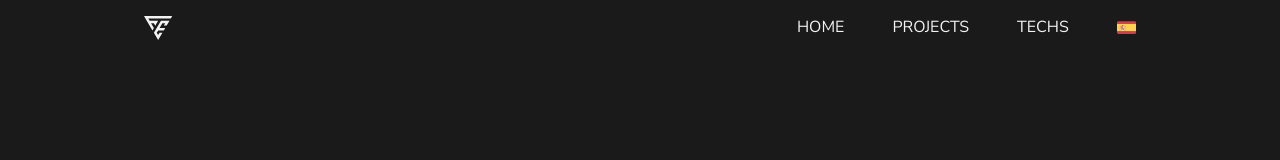
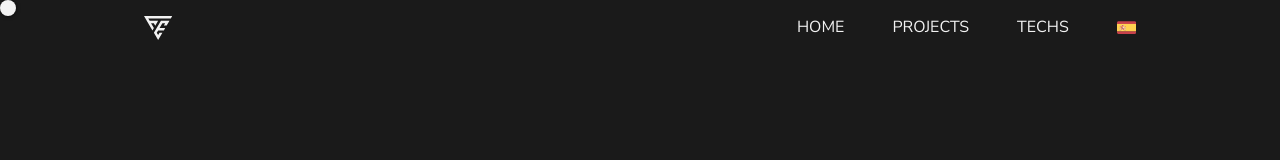
Before and after one commit to GoorezyEST/Portfolio-V.3.0, a Next.js app: page /freelance/cardo-audiovisual in a window 1280 px wide. Shown: the top 160 px of the page. Built offline with nearby package versions, Linux system fonts and the light colour scheme.

Commit message:
Added a custom cursor

```diff
--- /dev/null
+++ b/app/components/units/Cursor.jsx
@@ -0,0 +1,23 @@
+import React, { useEffect, useRef } from "react";
+import gsap from "gsap";
+
+function Cursor() {
+  const cursorRef = useRef(null);
+
+  useEffect(() => {
+    const onMouseMove = (e) => {
+      const { clientX, clientY } = e;
+      gsap.set(cursorRef.current, { x: clientX, y: clientY });
+    };
+
+    document.addEventListener("mousemove", onMouseMove);
+
+    return () => {
+      document.removeEventListener("mousemove", onMouseMove);
+    };
+  }, []);
+
+  return <div ref={cursorRef} className="custom_cursor"></div>;
+}
+
+export default Cursor;
--- a/contexts/LoadingScreen.js
+++ b/contexts/LoadingScreen.js
@@ -5,6 +5,7 @@ import { useGlobal } from "./GlobalContext";
 import { AnimatePresence, motion } from "framer-motion";
 import LogoIcon from "@/app/components/icons/LogoIcon";
 import Lenis from "@studio-freight/lenis";
+import Cursor from "@/app/components/units/Cursor";
 
 function LoadingScreen({ children }) {
   const { isHydrated } = useGlobal();
@@ -38,6 +39,7 @@ function LoadingScreen({ children }) {
 
   return (
     <>
+      <Cursor />
       <AnimatePresence mode="wait">
         {isHydrated && (
           <motion.div
--- a/styles/globals.css
+++ b/styles/globals.css
@@ -2,6 +2,7 @@
   padding: 0;
   margin: 0;
   box-sizing: border-box;
+  cursor: none;
 }
 
 :root {
@@ -88,7 +89,7 @@ body::-webkit-scrollbar {
   color: var(--white);
   line-height: calc(36px * 1.2);
   text-align: center;
-  cursor: default;
+  cursor: none;
   user-select: none;
 }
 
@@ -98,8 +99,26 @@ body::-webkit-scrollbar {
   color: var(--white);
   line-height: calc(16px * 1.2);
   opacity: 0.75;
-  cursor: default;
+  cursor: none;
   user-select: none;
+}
+
+.custom_cursor {
+  position: fixed;
+  top: 0;
+  left: 0;
+  width: 16px;
+  height: 16px;
+  border-radius: 50%;
+  pointer-events: none;
+  z-index: 9999;
+  background-color: var(--white);
+  box-shadow: 0px 0px 4px rgba(0, 0, 0, 0.75);
+}
+
+.custom_cursor > svg {
+  width: auto;
+  height: 100%;
 }
 
 @media screen and (min-width: 400px) {
--- a/styles/modules/404.module.css
+++ b/styles/modules/404.module.css
@@ -28,7 +28,7 @@
   color: var(--white);
   line-height: calc(16px * 1.2);
   opacity: 0.75;
-  cursor: default;
+  cursor: none;
   user-select: none;
 }
 
@@ -38,7 +38,7 @@
   color: var(--white);
   line-height: calc(24px * 1.2);
   text-align: start;
-  cursor: default;
+  cursor: none;
   user-select: none;
 }
 
@@ -47,7 +47,7 @@
   font-weight: 400;
   color: var(--white);
   line-height: calc(16px * 1.2);
-  cursor: pointer;
+  cursor: none;
   user-select: none;
   position: relative;
   text-decoration: none;
--- a/styles/modules/footer.module.css
+++ b/styles/modules/footer.module.css
@@ -19,7 +19,7 @@
   font-weight: bold;
   color: var(--white);
   line-height: calc(24px * 1.2);
-  cursor: default;
+  cursor: none;
   user-select: none;
 }
 
@@ -29,7 +29,7 @@
   color: var(--white);
   line-height: calc(16px * 1.2);
   opacity: 0.75;
-  cursor: default;
+  cursor: none;
   user-select: none;
 }
 
@@ -47,7 +47,7 @@
   line-height: calc(16px * 1.2);
   text-decoration: none;
   word-wrap: break-word;
-  cursor: pointer;
+  cursor: none;
 }
 
 .contact_list_item > span {
@@ -55,7 +55,7 @@
   font-size: 16px;
   color: var(--white);
   line-height: calc(16px * 1.2);
-  cursor: default;
+  cursor: none;
   user-select: none;
 }
 
@@ -65,7 +65,7 @@
   color: var(--white);
   line-height: calc(16px * 1.2);
   opacity: 0.5;
-  cursor: default;
+  cursor: none;
   user-select: none;
 }
 
--- a/styles/modules/navbar.module.css
+++ b/styles/modules/navbar.module.css
@@ -31,7 +31,7 @@
   font-size: 16px;
   line-height: calc(16px * 1.2);
   position: relative;
-  cursor: pointer;
+  cursor: none;
   user-select: none;
 }
 
@@ -62,7 +62,7 @@
 .navigator_language_desktop_flag {
   height: calc(16px * 1.2);
   width: auto;
-  cursor: pointer;
+  cursor: none;
   user-select: none;
 }
 
@@ -126,7 +126,7 @@
 
 .mobile_menu > ul > li > a,
 .navigator_language_mobile > span {
-  cursor: pointer;
+  cursor: none;
   user-select: none;
   text-decoration: none;
   color: var(--white);
--- a/styles/modules/project-data.module.css
+++ b/styles/modules/project-data.module.css
@@ -102,7 +102,7 @@
   font-size: 48px;
   font-weight: 700;
   color: var(--white);
-  cursor: default;
+  cursor: none;
   user-select: none;
   white-space: nowrap;
 }
@@ -164,7 +164,7 @@
   font-weight: 700;
   line-height: calc(24px * 1.2);
   text-transform: uppercase;
-  cursor: default;
+  cursor: none;
   user-select: none;
 }
 
@@ -174,7 +174,7 @@
   color: var(--white);
   line-height: calc(16px * 1.5);
   margin-top: 8px;
-  cursor: default;
+  cursor: none;
   user-select: none;
 }
 
@@ -188,13 +188,13 @@
 .end > a {
   text-decoration: none;
   width: 150px;
-  cursor: pointer;
+  cursor: none;
   user-select: none;
 }
 
 .primary_cta,
 .secondary_cta {
-  cursor: pointer;
+  cursor: none;
   user-select: none;
   border: 1px solid var(--white);
   outline: none;
--- a/styles/modules/work.module.css
+++ b/styles/modules/work.module.css
@@ -18,7 +18,7 @@
   font-weight: bold;
   color: var(--white);
   line-height: calc(24px * 1.2);
-  cursor: default;
+  cursor: none;
   user-select: none;
 }
 
@@ -28,7 +28,7 @@
   color: var(--white);
   line-height: calc(16px * 1.2);
   opacity: 0.75;
-  cursor: default;
+  cursor: none;
   user-select: none;
 }
 
@@ -112,7 +112,7 @@
   font-weight: bold;
   color: var(--white);
   line-height: calc(16px * 1.2);
-  cursor: pointer;
+  cursor: none;
   user-select: none;
 }
 
```
Also changed, not shown: styles/modules/home.module.css (+7 -7 lines), styles/modules/technologies.module.css (+4 -4 lines).
